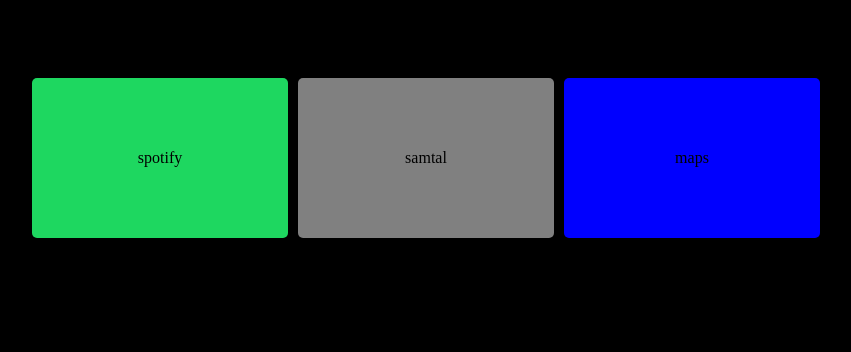
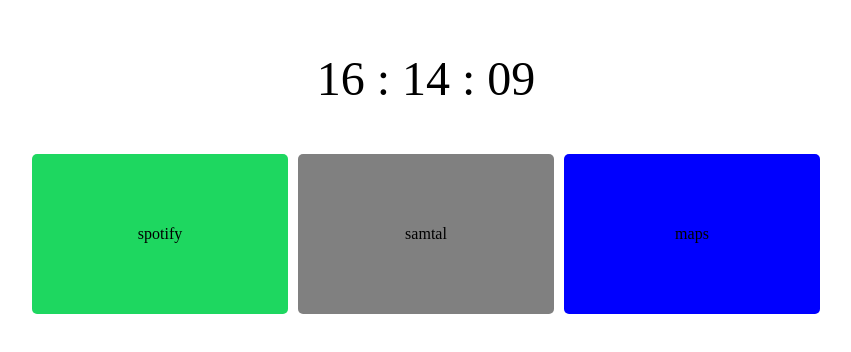
Before and after one commit to samWidlund/carDisplay, a plain HTML site: page index.html in a window 1280 px wide. Shown: the part 242-594 px from the top of the page, without its empty margins (214-1065 px from the left). Drawn offline with Linux system fonts and the light colour scheme.

Commit message:
implement working digital 24 hour clock

```diff
--- a/index.html
+++ b/index.html
@@ -7,11 +7,16 @@
     <link rel="stylesheet" href="style.css">
 </head>
 <body>
-    <div class="buttons">
-        <a href="spotify://" id="spotify" class="button">spotify</a >
-        <a href="tel://" id="samtal" class="button">samtal</a>
-        <a href="https://www.google.com/maps/dir/?api=1&origin=current+location" id="maps" class="button">maps</a>
+    <div>
+        <div id="digitalClock">
+            <p id="clock24"></p>
+        </div>
+        <div class="buttons">
+            <a href="spotify://" id="spotify" class="button">spotify</a >
+            <a href="tel://" id="samtal" class="button">samtal</a>
+            <a href="https://www.google.com/maps/dir/?api=1&origin=current+location" id="maps" class="button">maps</a>
+        </div>
     </div>
 </body>
-<script src="script.js"></script>
+<script src="scripts.js"></script>
 </html>
--- a/scripts.js
+++ b/scripts.js
@@ -22,3 +22,22 @@
 document.addEventListener('DOMContentLoaded', function() {
     checkOnlineStatus();
 });
+
+
+// live clock
+const clock24 = document.getElementById('clock24')
+
+// Concatenate a zero to the left of every single digit time frame
+function concatZero(timeFrame) {
+  return timeFrame < 10 ? '0'.concat(timeFrame) : timeFrame
+}
+
+function realTime() {
+  let date = new Date()
+  let sec = date.getSeconds()
+  let mon = date.getMinutes()
+  let hr = date.getHours()
+  clock24.textContent = `${concatZero(hr)} : ${concatZero(mon)} : ${concatZero(sec)}`
+}
+
+setInterval(realTime, 1000)
--- a/style.css
+++ b/style.css
@@ -6,7 +6,7 @@
     display: flex;
     justify-content: center;
     align-items: center;
-    background-color: #000;
+    background-color: #fff;
 }
 
 .buttons {
@@ -43,3 +43,10 @@
 .button:hover {
     border: 1px solid white;
 }
+
+#digitalClock{
+    width: 100%;
+    height: auto;
+    text-align: center;
+    font-size: 3rem;
+}
```
